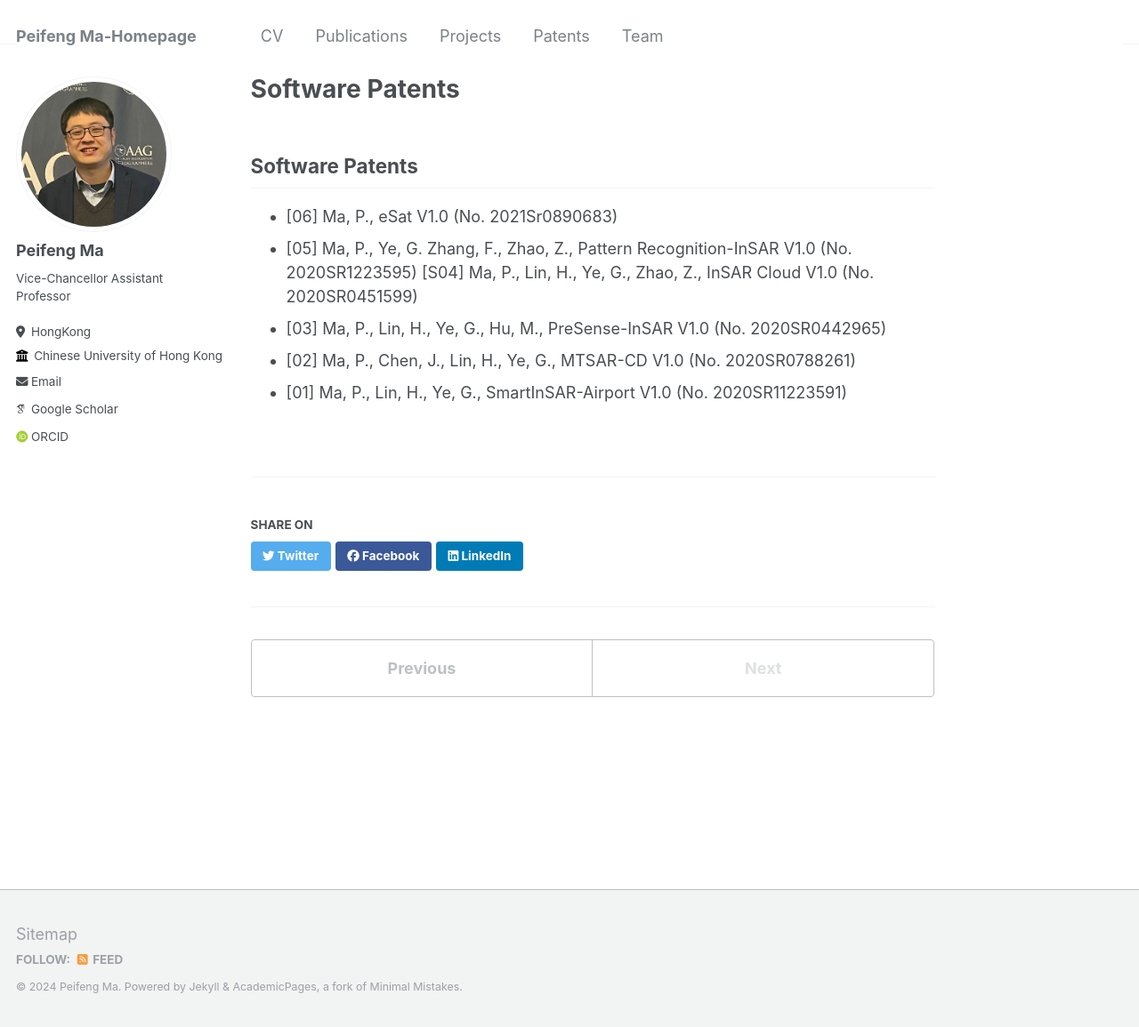
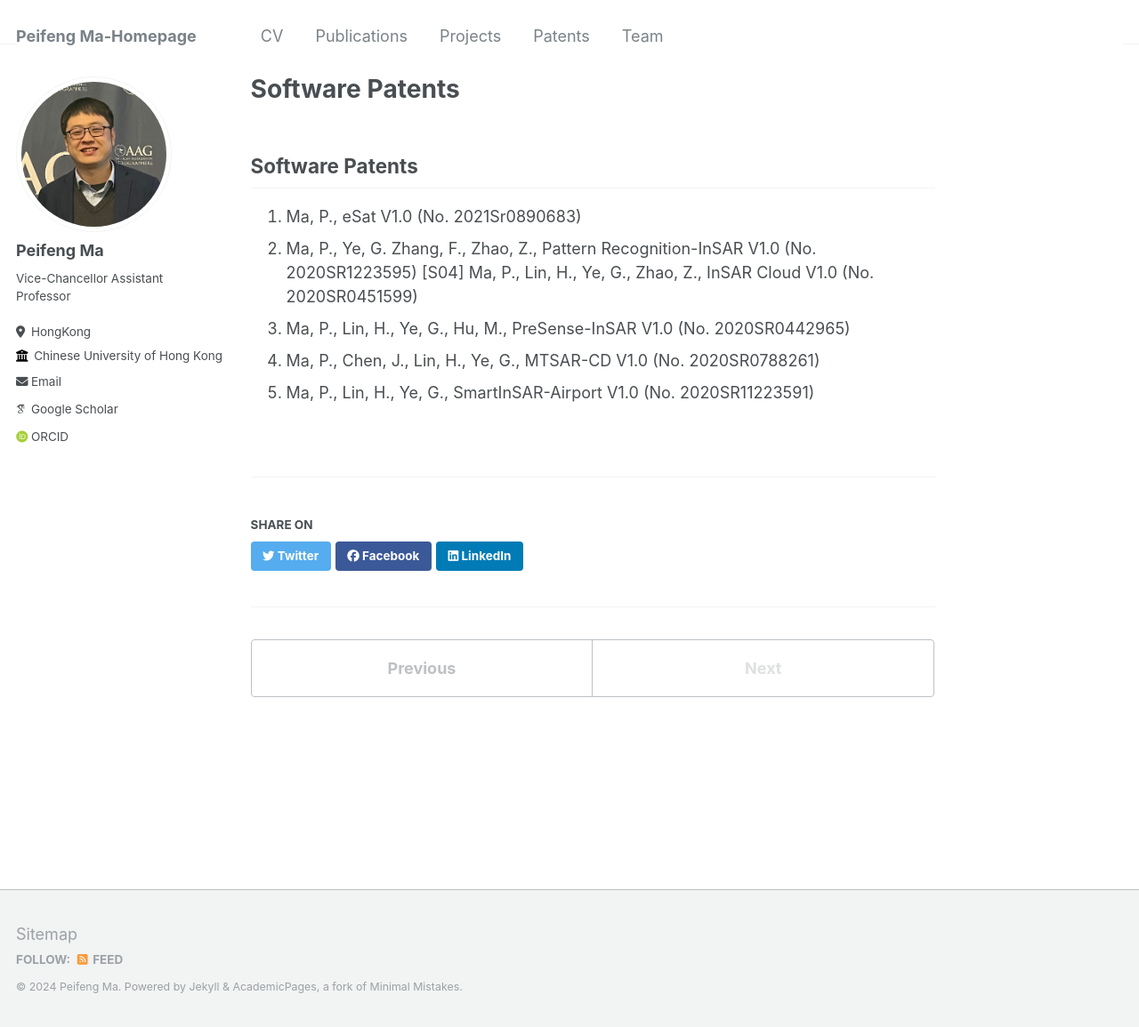
Before and after one commit to pfMA03/peifengMa, a Jekyll site: the page built from _portfolio/Software Patents.md, in a window 1280 px wide and 1155 px high. Shown: the whole window at 89% size. Built offline with Jekyll 4.4.1, drawn with Linux system fonts in a browser that asks for light colours; some web fonts are replaced.

Commit message:
Update Software Patents.md

```diff
--- a/_portfolio/Software Patents.md
+++ b/_portfolio/Software Patents.md
@@ -4,8 +4,8 @@ collection: /portfolio/Software Patents
 ---
 Software Patents
 ------
-* [06] Ma, P., eSat V1.0 (No. 2021Sr0890683)
-* [05] Ma, P., Ye, G. Zhang, F., Zhao, Z., Pattern Recognition-InSAR V1.0 (No. 2020SR1223595) [S04] Ma, P., Lin, H., Ye, G., Zhao, Z., InSAR Cloud V1.0 (No. 2020SR0451599)
-* [03] Ma, P., Lin, H., Ye, G., Hu, M., PreSense-InSAR V1.0 (No. 2020SR0442965)
-* [02] Ma, P., Chen, J., Lin, H., Ye, G., MTSAR-CD V1.0 (No. 2020SR0788261)
-* [01] Ma, P., Lin, H., Ye, G., SmartInSAR-Airport V1.0 (No. 2020SR11223591)
+1. Ma, P., eSat V1.0 (No. 2021Sr0890683)
+1. Ma, P., Ye, G. Zhang, F., Zhao, Z., Pattern Recognition-InSAR V1.0 (No. 2020SR1223595) [S04] Ma, P., Lin, H., Ye, G., Zhao, Z., InSAR Cloud V1.0 (No. 2020SR0451599)
+1. Ma, P., Lin, H., Ye, G., Hu, M., PreSense-InSAR V1.0 (No. 2020SR0442965)
+1. Ma, P., Chen, J., Lin, H., Ye, G., MTSAR-CD V1.0 (No. 2020SR0788261)
+1. Ma, P., Lin, H., Ye, G., SmartInSAR-Airport V1.0 (No. 2020SR11223591)
```
